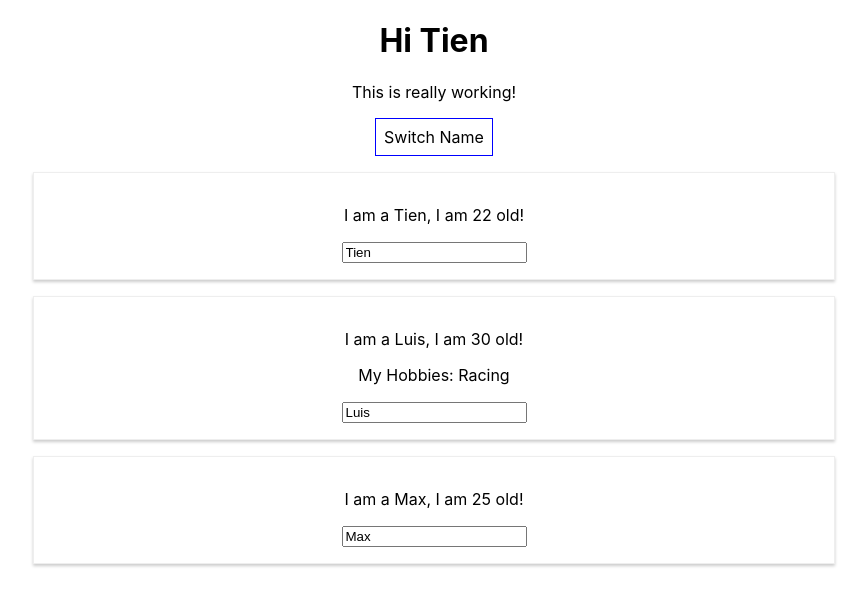
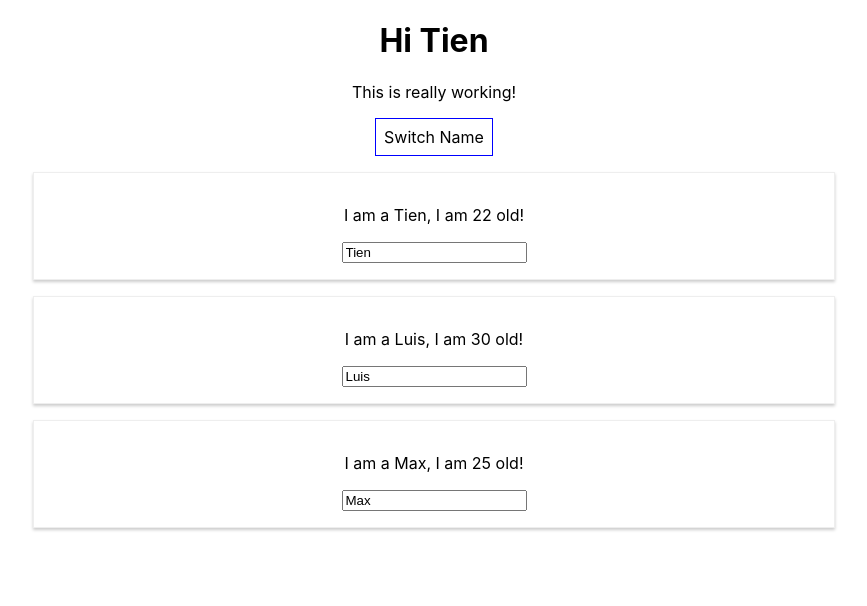
Before and after one commit to hoangtient9/Learn-React, a React (Create React App) app: page / in a window 1280 px wide. Both pictures are taken after a click on the button "Switch Name". Shown: the top 606 px of the page, without its empty margins (206-1073 px from the left). Built offline with nearby package versions, Linux system fonts and the light colour scheme.

Commit message:
use method map() render array persons

```diff
--- a/src/App.js
+++ b/src/App.js
@@ -52,9 +52,11 @@
     if (this.state.showPersons) {
       persons = (
         <div>
-          <Person name={this.state.persons[0].name} age={this.state.persons[0].age}/>
-          <Person name={this.state.persons[1].name} age={this.state.persons[1].age} click={this.switchNameHandler.bind(this, 'Hoa')} change={this.nameChangedHandler}>My Hobbies: Racing</Person>
-          <Person name={this.state.persons[2].name} age={this.state.persons[2].age}/>
+          {
+            this.state.persons.map((person, idx) => {
+              return <Person name={person.name} age={person.age} key={idx}/>
+            })
+          }
         </div>
       )
     }
```
